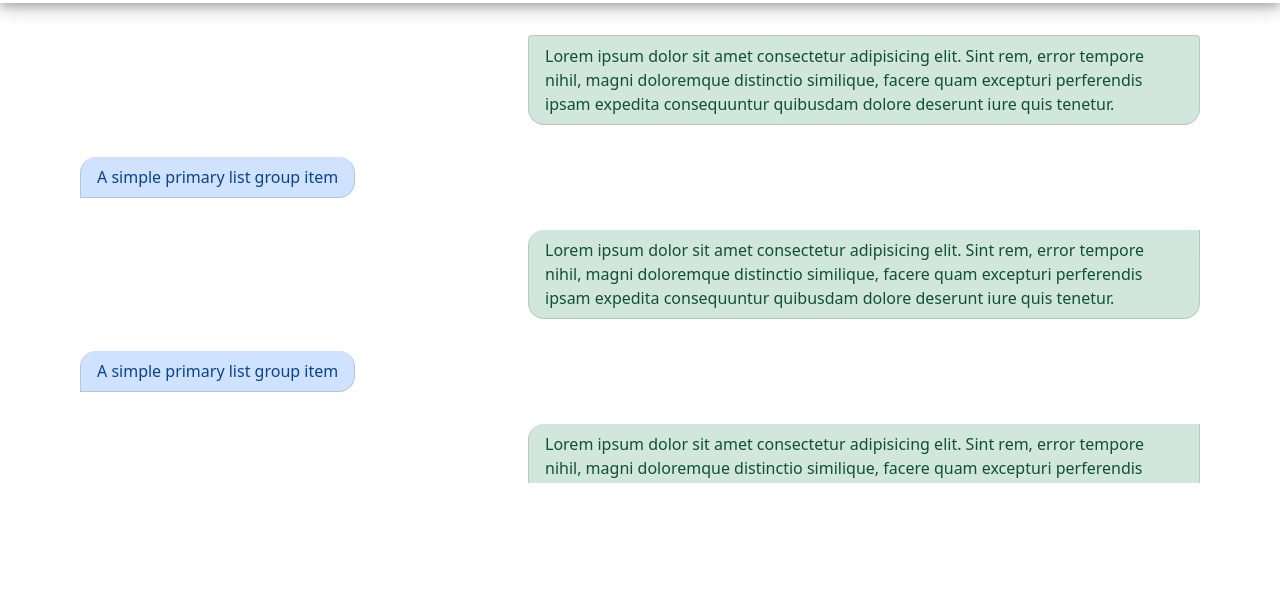
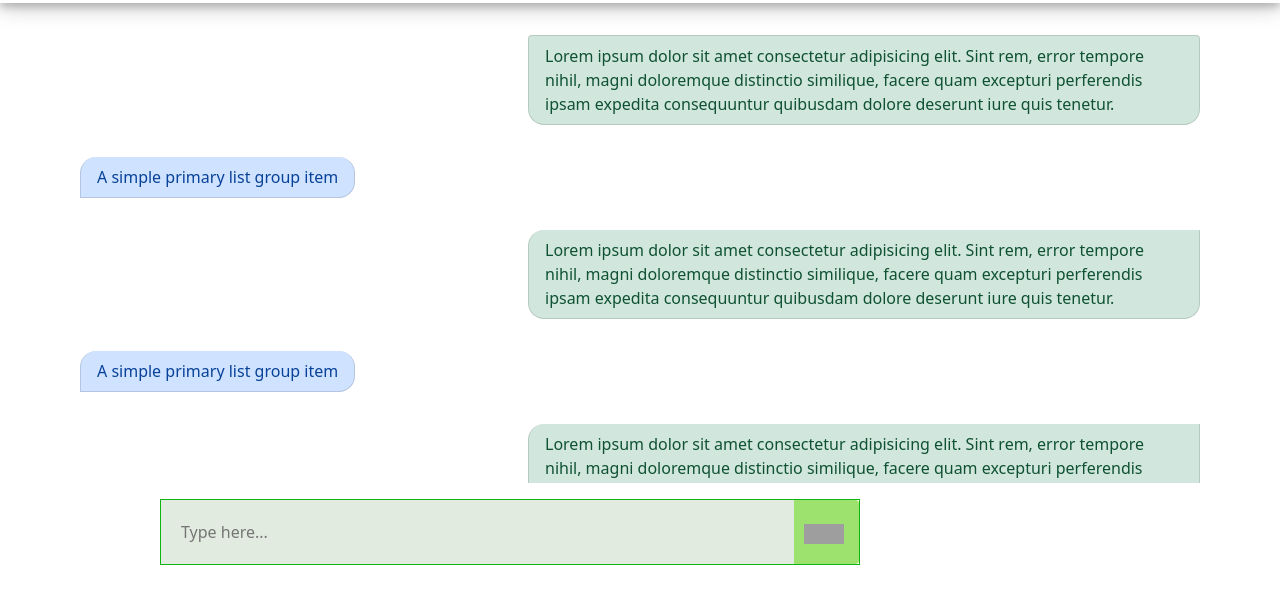
Before and after one commit to sjha0766/Chat-APP, a website: page index.html in a window 1280 px wide. Shown: the part 117-720 px from the top of the page. Drawn offline with nearby package versions, Linux system fonts and the light colour scheme; grey boxes are pictures that could not be loaded.

Commit message:
message-container

```diff
--- a/index.html
+++ b/index.html
@@ -31,6 +31,16 @@
             <li class="list-group-item list-group-item-primary align-left">A simple</li>
         </ul>
     </section>
-    <footer class="send-msg"></footer>
+    <footer class="send-msg">
+        <div class="send-container" input >
+            <input type="text" id="textInput" placeholder="Type here...">
+            <button class="send-button" onclick="sendMessage()">
+                <img src="https://cdn0.iconfinder.com/data/icons/superglyph-communication/30/message-sending-1024.png" alt="Send Message">
+              </button>
+              <!-- <button class="emoji-button" onclick="toggleEmojiPicker()"> -->
+                <!-- <img src="emoji-icon.png" alt="Emoji Picker"> -->
+              </button>
+          </div>
+    </footer>
 </body>
 </html>
--- a/style.css
+++ b/style.css
@@ -66,3 +66,40 @@ body html {
     padding: 0.2rem;
     border-radius: 1rem 0rem 1rem 1rem;
 }
+.send-msg {
+
+    height: 15vh;
+    padding: 1rem 5rem;
+}
+
+.send-container{
+
+    /* padding: 20px; */
+    margin-left: 80px;
+   border: 1px solid #0fb50c;
+   width: 700px;
+    display: flex;
+
+}
+input{
+
+    background-color: rgb(225, 235, 223);
+    padding: 20px;
+    font-size: 16px;
+   width: 700px;
+   border: none;
+
+}
+.send-button {
+    background-color: #9de26e;
+  color: #fff;
+  border: none;
+  padding: 10px;
+  border-radius: 0 4px 4px 0;
+  cursor: pointer;
+}
+.send-button img {
+    width: 40px;
+    height: 20px;
+    margin-right: 5px;
+  }
```
